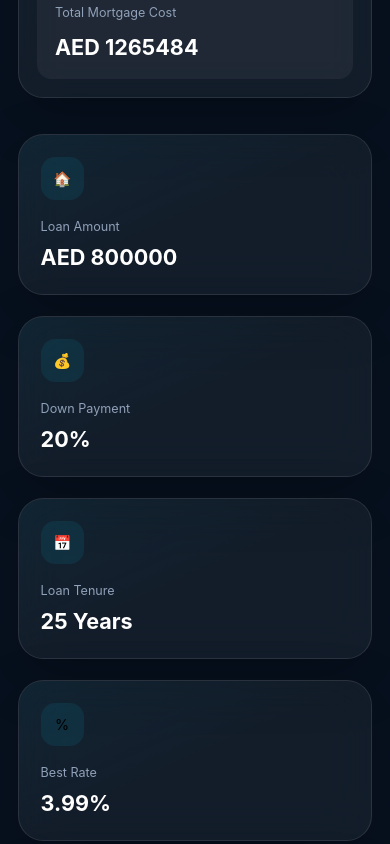
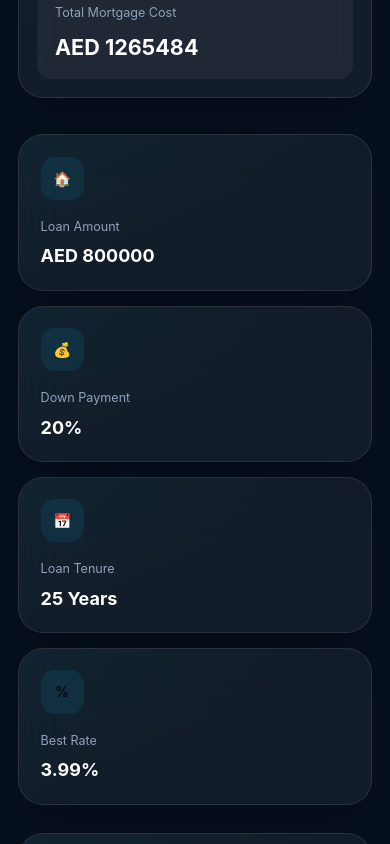
Before and after one commit to MahekZehra/homeloanz-website, a React (Vite) app: page / in a window 390 px wide. Shown: the part 3900-4744 px from the top of the page. Built offline with nearby package versions, Linux system fonts and the light colour scheme.

Commit message:
Responsive Hero Section

```diff
--- a/src/components/MortgageComparison/MortgageSummary.jsx
+++ b/src/components/MortgageComparison/MortgageSummary.jsx
@@ -42,7 +42,7 @@ const MortgageSummary = ({
     transition={{ duration: 0.6 }}
     viewport={{ once: true }}
 >
-    <div className="mt-10 grid gap-6 sm:grid-cols-2 xl:grid-cols-4">
+    <div className="mt-10 grid gap-4 md:gap-6 sm:grid-cols-2 xl:grid-cols-4">
       {items.map((item) => {
         const Icon = item.icon;
 
@@ -62,7 +62,7 @@ const MortgageSummary = ({
               {item.label}
             </p>
 
-            <h3 className="mt-2 text-2xl font-bold text-white">
+            <h3 className="mt-2 text-xl md:text-2xl font-bold text-white">
   {item.label === "Loan Amount" ? (
     <>
       AED{" "}
```
